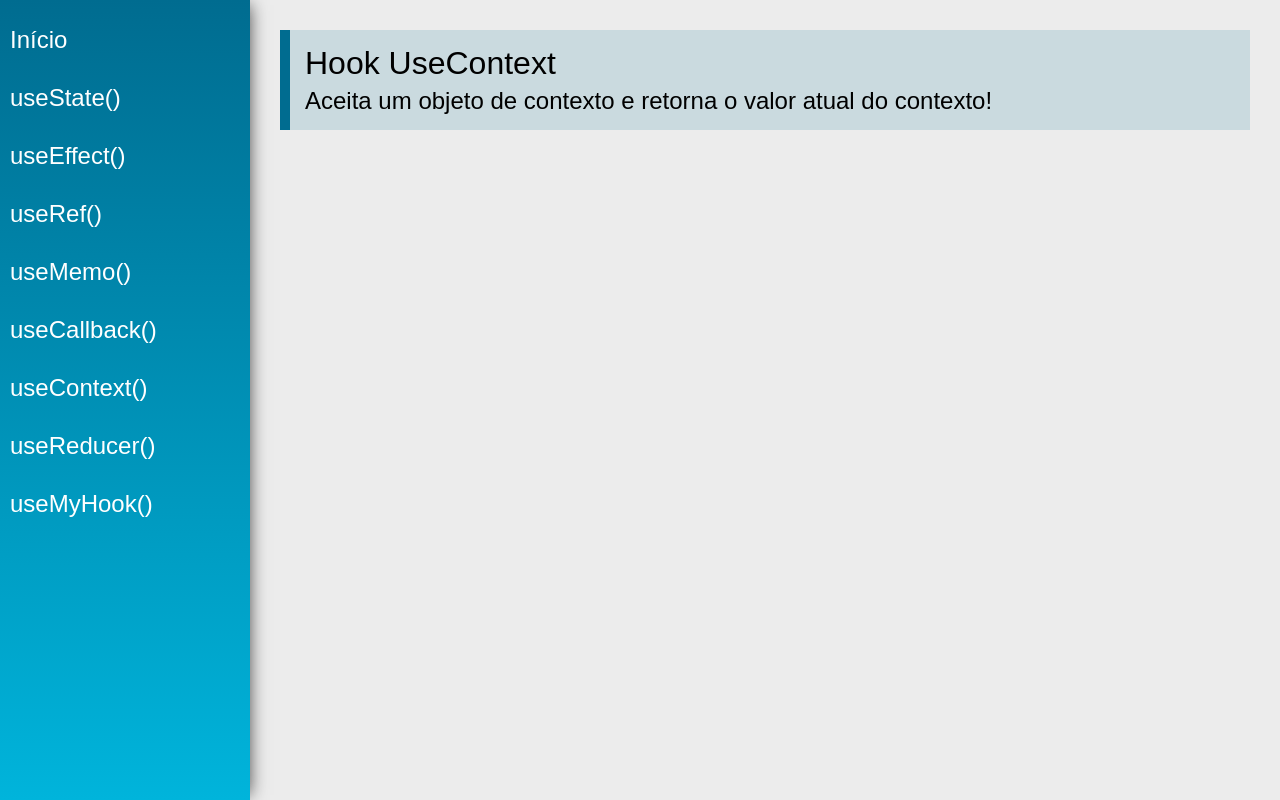
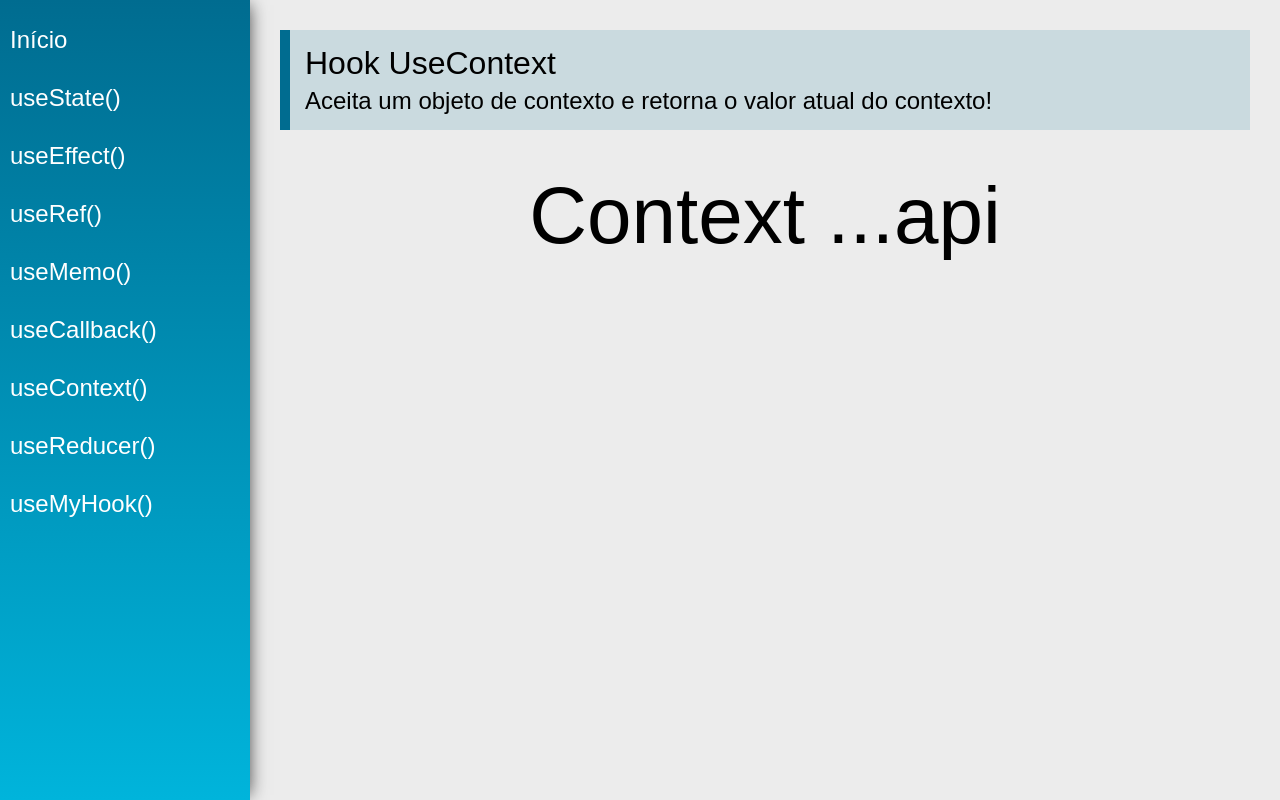
Before and after one commit to DaniloFnds/hooks_react, a React (Create React App) app: page /useContext in a window 1280 px wide. Built offline with nearby package versions, Linux system fonts and the light colour scheme.

Commit message:
use context

```diff
--- /dev/null
+++ b/src/data/DataContext.js
@@ -0,0 +1,9 @@
+import React from 'react';
+
+export const data = {
+    number: 123,
+    text: ' Context ...api'
+}
+
+const DataContext = React.createContext(data)
+export default DataContext
--- a/src/index.js
+++ b/src/index.js
@@ -3,8 +3,9 @@
 import React from 'react'
 
 import App from './views/App'
+import DataContext, { data } from "./data/DataContext";
 
 ReactDOM.render(
-    <App />,
+        <App/>,
     document.getElementById('root')
 )
--- a/src/views/App.jsx
+++ b/src/views/App.jsx
@@ -1,19 +1,22 @@
 import './App.css'
-import React from 'react'
-import { BrowserRouter as Router } from  'react-router-dom'
+import React, {useState} from 'react'
+import {BrowserRouter as Router} from 'react-router-dom'
 
 import Menu from '../components/layout/Menu'
 import Content from '../components/layout/Content'
+import DataContext, {data} from "../data/DataContext";
 
 const App = props => {
-
+    const [state, setState] = useState(data)
     return (
-                <div className="App">
-                    <Router>
-                        <Menu />
-                        <Content />
-                    </Router>
-                </div>
+        <DataContext.Provider value={data}>
+            <div className="App">
+                <Router>
+                    <Menu/>
+                    <Content/>
+                </Router>
+            </div>
+        </DataContext.Provider>
     )
 }
 
--- a/src/views/examples/UseContext.jsx
+++ b/src/views/examples/UseContext.jsx
@@ -1,13 +1,23 @@
-import React from 'react'
+import React, {useContext} from 'react'
 import PageTitle from '../../components/layout/PageTitle'
+import DataContext from "../../data/DataContext";
 
+//uma forma de passar valroes para os componenets de menor nivel na arvore, sem precisar ficar passando entre components
+//ehj possivel deixar os valores do context persistente
+//ele sempre pega o ultimo valor mais atualizado no contexto
 const UseContext = (props) => {
+
+    const context = useContext(DataContext)
+
     return (
         <div className="UseContext">
             <PageTitle
                 title="Hook UseContext"
                 subtitle="Aceita um objeto de contexto e retorna o valor atual do contexto!"
             />
+            <div className="center">
+                <span className="text">{context.text}</span>
+            </div>
         </div>
     )
 }
```
